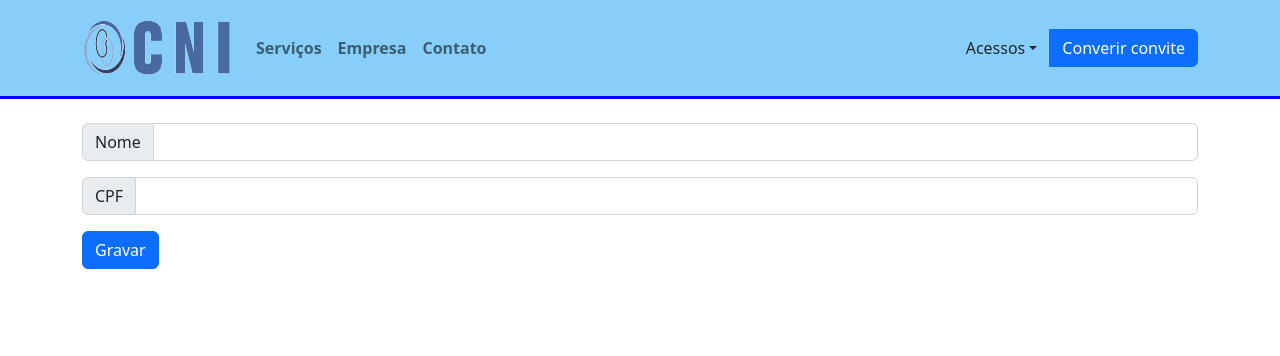
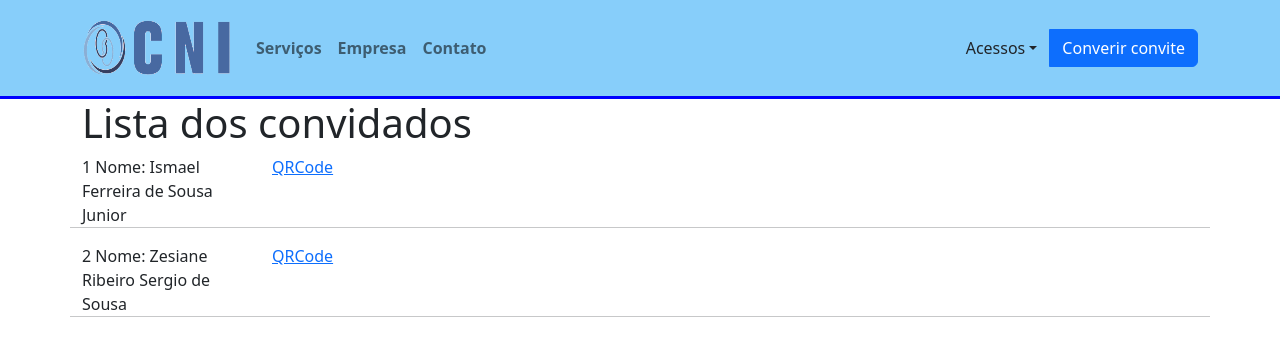
Before and after one commit to ismaelfsjunior/cni, a React (Create React App) app: page /cadastro in a window 1280 px wide. Shown: the top 356 px of the page. Built offline with nearby package versions, Linux system fonts and the light colour scheme.

Commit message:
feat(QRCODE) Created page QrCode.

```diff
--- a/src/App.js
+++ b/src/App.js
@@ -1,6 +1,7 @@
 import React from "react";
 import Routes from "./routes";
 import './App.scss';
+
 
 function App() {
   return (
--- /dev/null
+++ b/src/db/data.js
@@ -0,0 +1,14 @@
+export const stockData = [
+        {
+		"id": "1",
+		"nome": "Ismael Ferreira de Sousa Junior",
+		"cpf": "00335130313"
+
+        },
+        {
+		"id": "2",
+		"nome": "Zesiane Ribeiro Sergio de Sousa",
+		"cpf": "03447163330"
+
+        }
+]
--- a/src/routes/index.js
+++ b/src/routes/index.js
@@ -1,6 +1,7 @@
 import { Route, BrowserRouter, Routes } from "react-router-dom";
 import Navbar from "../components/Navbar";
 import Cadastro from "../views/Cadastro";
+import Newpage from "../views/Cadastro/qrcode";
 
 export default function Rotas() {
     return(
@@ -8,6 +9,7 @@ export default function Rotas() {
             <Routes>
                 <Route path="/" element={<Navbar /> } />
                 <Route path="/cadastro" element={ <Cadastro />} />
+                <Route path="/Newpage" element={ <Newpage />} />
             </Routes>
         </BrowserRouter>
     );
--- a/src/views/Cadastro/index.js
+++ b/src/views/Cadastro/index.js
@@ -1,49 +1,50 @@
-import React, { useState} from "react";
-import { InputGroup, Form, Container } from "react-bootstrap";
+import React from "react";
+import { Col, Container, Row } from "react-bootstrap";
 import Navbar from "../../components/Navbar";
+import { stockData } from "../../db/data";
 
 const Cadastro = () => {
-    const [values, setValues] = useState();
-     console.log(values);
-    const handleChangeValues = (value) => {
-        setValues(prevValue=>({
-            ...prevValue,
-            [value.target.name]: value.target.value
-        }));
-    };
 
-    const handleClickbutton = () => {
-        console.log(values);
-    };
+    // const qrcode = () => {
+    //     const cp1 = document.querySelector("#cpf2").value;
+    //     console.log('este é cp1: ' + cp1);
+    //         const cpf = '00'
+    //         console.log('este é o cpf 2:'+ cpf);
 
+    //     return(
+    //         window.open('Newpage?cpf='+cpf, '_blank')
+    //     );
+    // };
     return (
     <div>
         <Navbar />
-        <Container className="mt-4">
-            <InputGroup className="mb-3">
-                <InputGroup.Text id="basic-addon1">Nome</InputGroup.Text>
-                <Form.Control
-                aria-label="Nome"
-                aria-describedby="basic-addon1"
-                type="text"
-                name="name"
-                onChange={handleChangeValues}
-                />
-            </InputGroup>
-            <InputGroup className="mb-3">
-                <InputGroup.Text id="basic-addon2">CPF</InputGroup.Text>
-                <Form.Control
-                aria-label="CPF"
-                aria-describedby="basic-addon2"
-                type="text"
-                name="cpf"
-                onChange={handleChangeValues}
-                />
-            </InputGroup>
-            <button className="btn btn-primary" onClick={() => handleClickbutton()}>Gravar</button>
+        <Container>
+            <div className="stock-container">
+                <h1> Lista dos convidados </h1>
+                {stockData.map((data, key) => {
+                    return (
+                       <Row>
+                            <Col id="id" className="col-lg-2 gap-5" key={key}>
+                            {data.id +
+                                " Nome: " +
+                                data.nome}
+                            </Col>
+                            <Col>
+                            <div>
+                            <a href={"Newpage?cpf=" + data.cpf}>QRCode</a>
+                             </div>
+                            </Col>
+                            <hr/>
+                        </Row>
+                    );
+                })}
+            </div>
         </Container>
     </div>
     );
+
 };
 
+
+
 export default Cadastro;
--- /dev/null
+++ b/src/views/Cadastro/qrcode.js
@@ -0,0 +1,41 @@
+import React from "react";
+import QRCode from "react-qr-code";
+import {Card, Container} from 'react-bootstrap';
+import "./qrcode.scss";
+import logo from '../../assets/logo.png';
+
+const urlParams = new URLSearchParams(window.location.search);
+const cpf = urlParams.get('cpf');
+
+const qrcode = () => {
+    const download = () => {
+        window.print();
+    };
+    const cadastro = () => {
+        window.location.href="cadastro";
+    };
+    return(
+        <Container className="">
+            <div className="cards">
+                <Card className="d-flex justify-content-center text-center">
+                <Card.Img id="Pagereturn" onClick={cadastro} className="d-flex justify-content-center card-Img" variant="top" src={logo} />
+                <QRCode className="qrcode"
+                    value={cpf}
+                    size={256}
+                    style={{ height: "35rem", maxWidth: "100%", width: "100%" }}
+                    viewBox={`0 0 256 256`}
+                />
+                <Card.Body>
+                    <Card.Title>Convite Individual</Card.Title>
+                    <Card.Text>
+                        Este convite é pessoal e instransferivel!
+                    </Card.Text>
+                </Card.Body>
+                <Card.Img id="printPageButton" onClick={download} className="d-flex justify-content-center img-footer" src={logo}/>
+                </Card>
+            </div>
+        </Container>
+    );
+};
+
+export default qrcode;
--- /dev/null
+++ b/src/views/Cadastro/qrcode.scss
@@ -0,0 +1,36 @@
+.cards {
+    margin: auto;
+    width: auto;
+    height: auto;
+}
+
+.card-Img {
+    margin: auto;
+    margin-top: 2rem;
+    margin-bottom: 0.5rem;
+    width: 16rem !important;
+    height: 10rem !important;
+}
+
+.img-footer {
+    margin: auto;
+    margin-top: 2rem;
+    margin-bottom: 0;
+    width: 5rem !important;
+    height: 3rem !important;
+}
+
+.qrcode {
+    margin: auto;
+}
+
+.btn-zap {
+    margin: auto;
+    margin-top: 2rem;
+}
+
+@media print {
+    #printPageButton {
+      display: none;
+    }
+  }
```
Also changed, not shown: package.json (+20 -3 lines), src/App.scss (line endings or trailing spaces), 1 other file (tests, documents, lock files or other folders).
